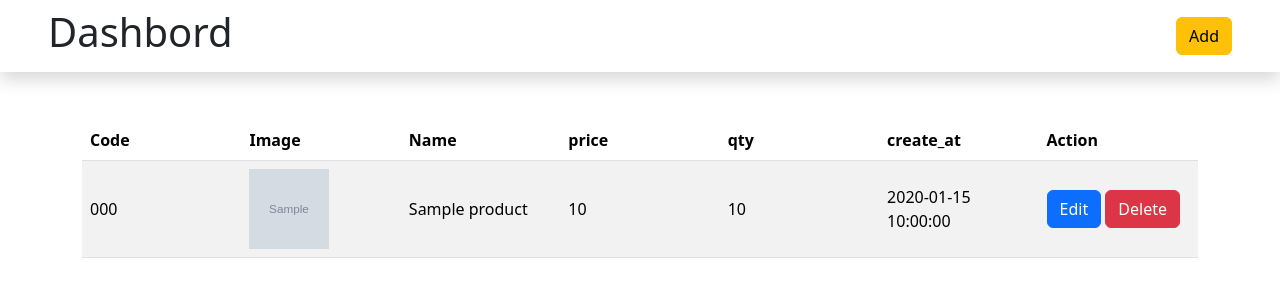
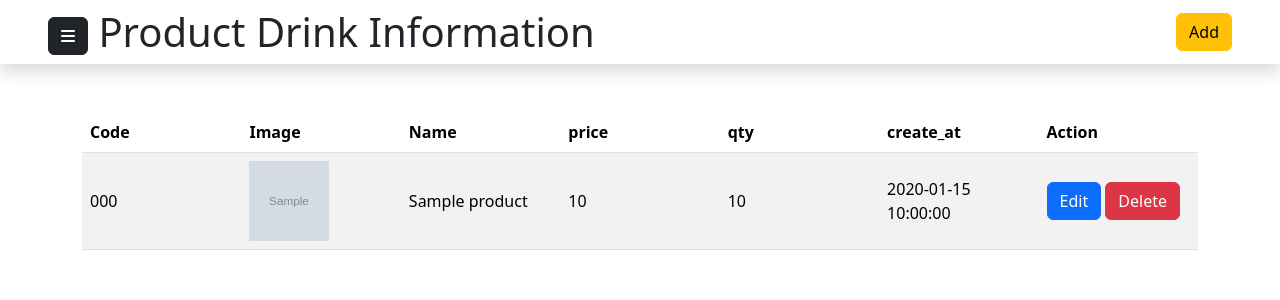
Before and after one commit to vannaraksa/projectcrud, a PHP site: page / in a window 1280 px wide. Shown: the top 300 px of the page. Run offline with PHP 8.4, Linux system fonts and the light colour scheme; tables that the repository leaves empty or names only in its code hold one stand-in row (values such as "Sample post"); grey boxes marked "Sample" are stand-in pictures.

Commit message:
new update

```diff
--- a/index.php
+++ b/index.php
@@ -29,14 +29,40 @@
     <meta charset="UTF-8">
     <meta name="viewport" content="width=device-width, initial-scale=1.0">
     <link rel="stylesheet" href="https://cdn.jsdelivr.net/npm/bootstrap@5.3.3/dist/css/bootstrap.min.css" integrity="sha384-QWTKZyjpPEjISv5WaRU9OFeRpok6YctnYmDr5pNlyT2bRjXh0JMhjY6hW+ALEwIH" crossorigin="anonymous">
-    <script src="https://cdnjs.cloudflare.com/ajax/libs/jquery/3.7.1/jquery.min.js" integrity="sha512-v2CJ7UaYy4JwqLDIrZUI/4hqeoQieOmAZNXBeQyjo21dadnwR+8ZaIJVT8EE2iyI61OV8e6M8PP2/4hpQINQ/g==" crossorigin="anonymous" referrerpolicy="no-referrer"></script>
-    <script src="https://cdn.jsdelivr.net/npm/bootstrap@5.3.3/dist/js/bootstrap.min.js" integrity="sha384-0pUGZvbkm6XF6gxjEnlmuGrJXVbNuzT9qBBavbLwCsOGabYfZo0T0to5eqruptLy" crossorigin="anonymous"></script>
+    <link rel="stylesheet" href="https://cdnjs.cloudflare.com/ajax/libs/font-awesome/6.7.2/css/all.min.css" integrity="sha512-Evv84Mr4kqVGRNSgIGL/F/aIDqQb7xQ2vcrdIwxfjThSH8CSR7PBEakCr51Ck+w+/U6swU2Im1vVX0SVk9ABhg==" crossorigin="anonymous" referrerpolicy="no-referrer" />
     <title>Document</title>
 </head>
 <body>
 
     <nav class="navbar shadow w-100 p-2 ps-5 pe-5" >
-        <h1>Dashbord</h1>
+        <h1 class="text-dark text-center m-0">
+            <button class="btn btn-dark" data-bs-toggle="offcanvas" data-bs-target="#sidebar">
+                <i class="fa-solid fa-bars"></i>
+            </button>
+             Product Drink Information
+        </h1>
+        <div class="offcanvas offcanvas-start w-25 bg-dark text-white" tabindex="-1" id="sidebar">
+        <div class="offcanvas-header">
+            <h5 class="offcanvas-title">About Me</h5>
+            <button type="button" class="btn-close btn-close-white text-reset" data-bs-dismiss="offcanvas" aria-label="Close"></button>
+        </div>
+        <div class="offcanvas-body p-0">
+            <div class="list-group list-group-flush">
+                <a href="#" class="list-group-item list-group-item-action bg-dark text-white border-secondary">
+                    <i class="fa-solid fa-store me-2"></i> Topic : Product Drink Information
+                </a>
+                <a href="#" class="list-group-item list-group-item-action bg-dark text-white border-secondary">
+                    <i class="fa-solid fa-user-tie me-2"></i> Name :  Vanna Raksa
+                </a>
+                <a href="#" class="list-group-item list-group-item-action bg-dark text-white border-secondary">
+                    <i class="fa-solid fa-landmark me-2"></i> Class : A6 Year3 Semesster2
+                </a>
+                <a href="#" class="list-group-item list-group-item-action bg-dark text-white border-secondary">
+                    <i class="fa-solid fa-school me-2"></i> School :  Royal University of Phnom Penh
+                </a>
+            </div>
+        </div>
+    </div>
         <button class="btn btn-warning" data-bs-toggle="modal" data-bs-target="#exampleModal" >Add</button>
         <?php
         include './modal.php' ;
@@ -66,6 +92,8 @@
     </div>
 </body>
 </html>
+<script src="https://cdnjs.cloudflare.com/ajax/libs/jquery/3.7.1/jquery.min.js" integrity="sha512-v2CJ7UaYy4JwqLDIrZUI/4hqeoQieOmAZNXBeQyjo21dadnwR+8ZaIJVT8EE2iyI61OV8e6M8PP2/4hpQINQ/g==" crossorigin="anonymous" referrerpolicy="no-referrer"></script>
+<script src="https://cdn.jsdelivr.net/npm/bootstrap@5.3.3/dist/js/bootstrap.min.js" integrity="sha384-0pUGZvbkm6XF6gxjEnlmuGrJXVbNuzT9qBBavbLwCsOGabYfZo0T0to5eqruptLy" crossorigin="anonymous"></script>
 <script>
     $(document).ready(function(){
         $("body").on('click', '#Delete', function(){
@@ -106,5 +134,6 @@
             }
             reader.readAsDataURL(file);
         });
+
     })
 </script>
```
Also changed, not shown: img/1747322239.jpg (added), img/1747322267.jpg (added), img/1747322335.webp (added), img/1747322400.webp (added), img/1747322483.jpg (added).
